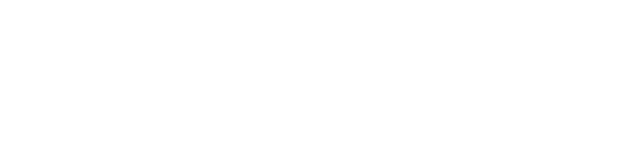
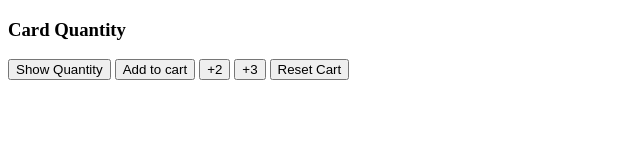
Before and after one commit to walidkhan112233/revision-course-js, a plain HTML site: page index.html in a window 1280 px wide. Shown: the whole page, without its empty margins (0-640 px from the left). Drawn offline with Linux system fonts and the light colour scheme.

Commit message:
var practice

```diff
--- a/index.html
+++ b/index.html
@@ -6,6 +6,38 @@
     <title>Document</title>
 </head>
 <body>
-    <nav></nav>
-</body>
+    <h3>Card Quantity</h3>
+
+    <button  onclick="console.log(`Card Quantity: ${cardQuantity}
+    `);">
+    Show Quantity
+</button>
+    <button onclick="
+    cardQuantity = cardQuantity + 1;
+    console.log('Cart Updated');
+    console.log(`Card Quantity: ${cardQuantity}
+    `);" >
+    Add to cart</button>
+
+    <button   onclick="
+    cardQuantity = cardQuantity + 2;
+    console.log('Cart Updated');
+    console.log(`Card Quantity: ${cardQuantity}
+    `);"  > +2 </button>
+
+    <button  onclick="
+    cardQuantity = cardQuantity + 3;
+    console.log('Cart Updated');
+    console.log(`Card Quantity: ${cardQuantity}
+    `);" > +3 </button>
+
+    <button  onclick="
+    cardQuantity = 0;
+    console.log('Cart was Reset');
+    console.log(  `Card Quantity: ${cardQuantity}
+    `);" > Reset Cart </button>
+
+        <script>
+            let cardQuantity = 0;
+        </script>
 </html>
```
